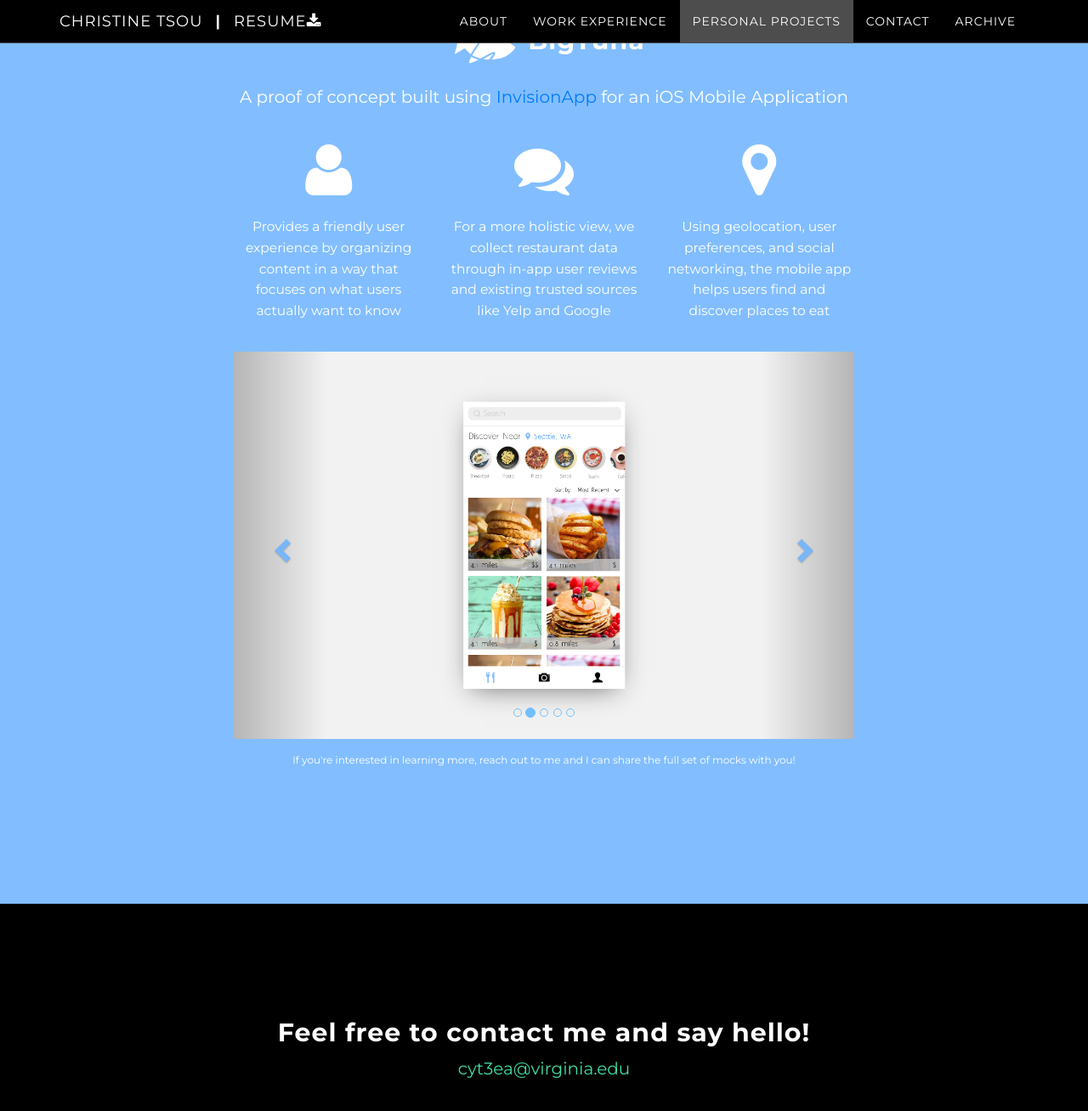
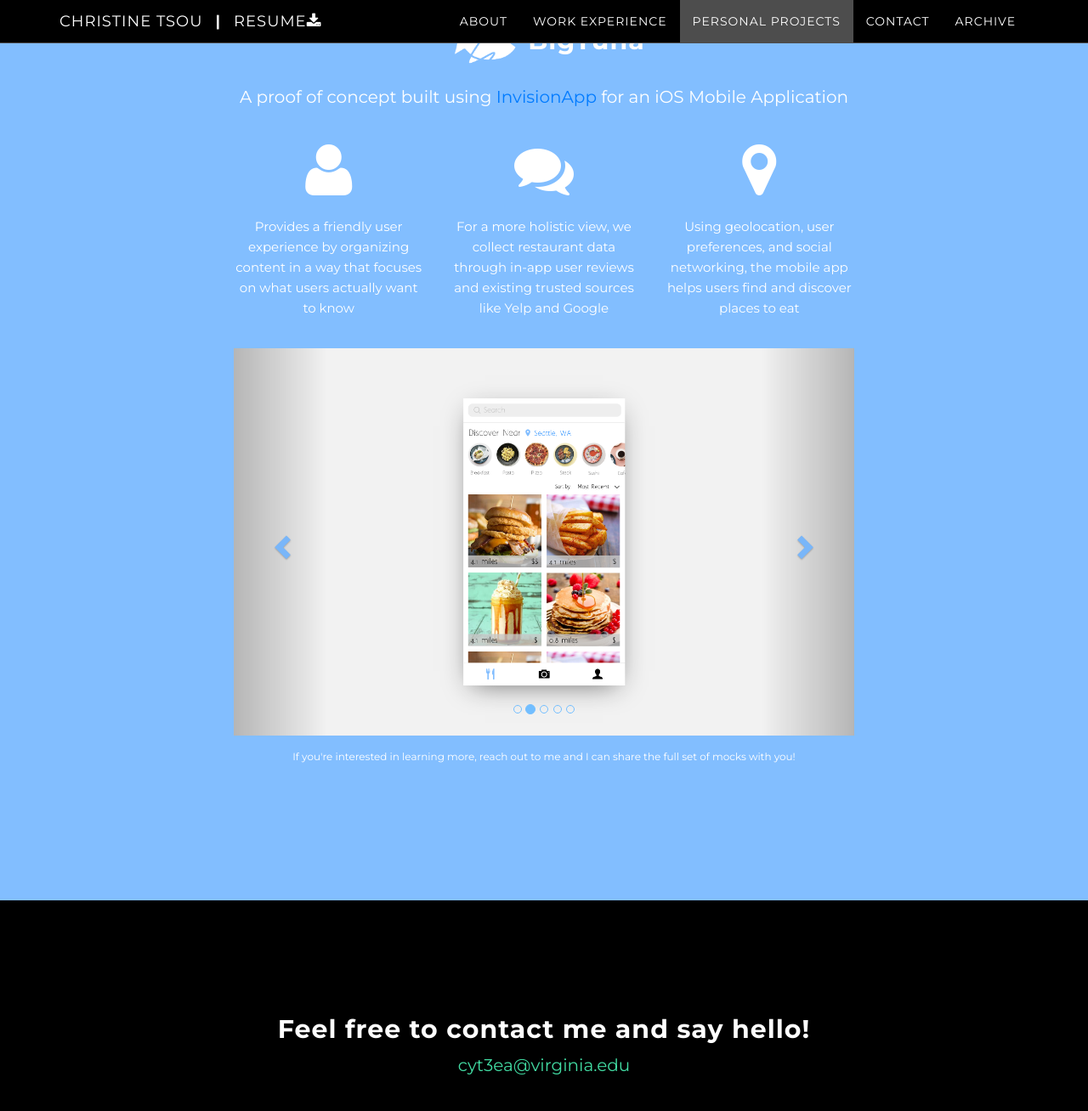
Before and after one commit to cyt3ea/cyt3ea.github.io, a Jekyll site: the page built from index.html, in a window 1280 px wide and 1400 px high, scrolled down 4302 px. Shown: the top 1308 px of the window at 85% size. Built offline with Jekyll 4.4.1, drawn with Linux system fonts in a browser that asks for light colours; nearby versions of some CDN libraries.

Commit message:
small style font-size change

```diff
--- a/css/grayscale.css
+++ b/css/grayscale.css
@@ -484,7 +484,7 @@ header img {
 }
 
 #bigtuna #col-description p {
-  font-size: 15.5px;
+  font-size: 15px;
 }
 
 #yadon #row-description p {
```
